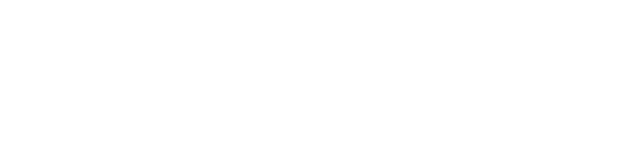
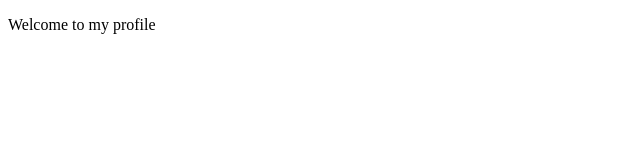
Before and after one commit to SwapnilGotsurve/Trial, a plain HTML site: page index.html in a window 1280 px wide. Shown: the whole page, without its empty margins (0-640 px from the left). Drawn offline with Linux system fonts and the light colour scheme.

Commit message:
trail update

```diff
--- a/index.html
+++ b/index.html
@@ -3,7 +3,8 @@
 <head>
     <meta charset="UTF-8">
     <meta name="viewport" content="width=device-width, initial-scale=1.0">
-    <title>Document</title>
+    <title>Aarti jadhav</title>
+    <p> Welcome to my profile</p>
 </head>
 <body>
 
```
